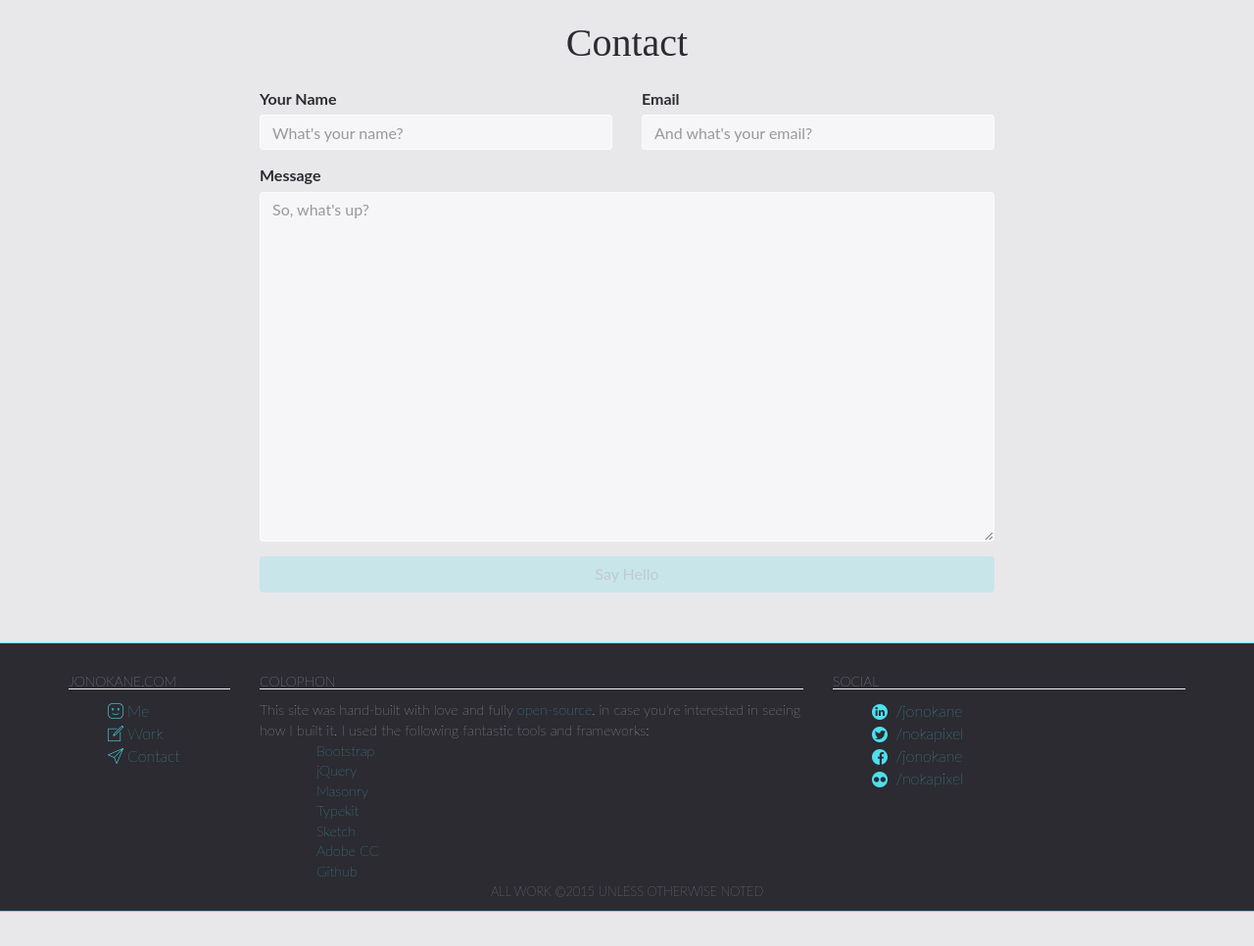
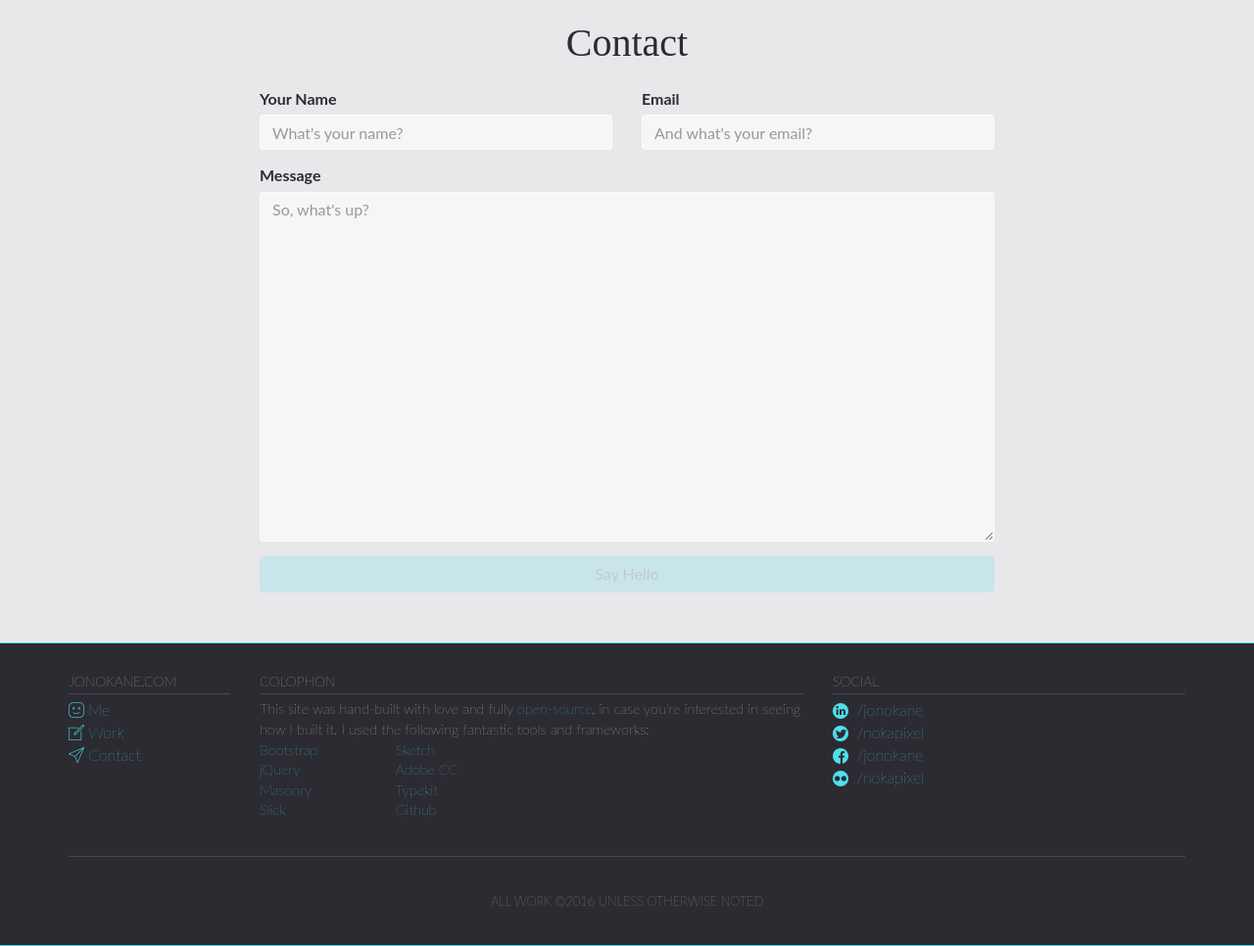
Before and after one commit to jonokane/jonokane-16, a PHP site: page / in a window 1280 px wide. Shown: the part 2117-3083 px from the top of the page at 98% size. Before the commit the page ends 3048 px from the top, so only its background shows below. Run offline with PHP 8.4, Linux system fonts and the light colour scheme; some libraries are stand-ins or nearby versions.

Commit message:
updating lots of css, colors, footer tweaks, etc

```diff
--- a/index.php
+++ b/index.php
@@ -326,16 +326,23 @@
                 </div>
                 <div class="col-md-6 colophon">
                     <h6>Colophon</h6>
-                    <p>This site was hand-built with love and fully <a href="https://github.com/jonokane/jk-folio-15">open-source</a>, in case you're interested in seeing how I built it. I used the following fantastic tools and frameworks:</p>
+                    <p>This site was hand-built with love and fully <a href="https://github.com/jonokane/jonokane-16">open-source</a>, in case you're interested in seeing how I built it. I used the following fantastic tools and frameworks:</p>
+                    <div class="col-md-3">
                     <ul>
                         <li><a href="http://getbootstrap.com/" target="_blank">Bootstrap</a></li>
                         <li><a href="http://jquery.com/" target="_blank">jQuery</a></li>
                         <li><a href="http://masonry.desandro.com/" target="_blank">Masonry</a></li>
-                        <li><a href="https://typekit.com/" target="_blank">Typekit</a></li>
+                        <li><a href="http://kenwheeler.github.io/slick/" target="_blank">Slick</a></li>
+                      </ul>
+                    </div>
+                    <div class="col-md-4">
+                    <ul>
                         <li><a href="http://bohemiancoding.com/sketch/" target="_blank">Sketch</a></li>
                         <li><a href="http://adobe.com" target="_blank">Adobe CC</a></li>
+                        <li><a href="https://typekit.com/" target="_blank">Typekit</a></li>
                         <li><a href="https://github.com/" target="_blank">Github</a></li>
                     </ul>
+                    </div>
                 </div>
                 <div class="col-md-4">
                     <h6>Social</h6>
@@ -349,7 +356,7 @@
             </div>
             <div class="row">
                 <div class="col-md-12 text-center">
-                    <p class="small caps centered">All work &copy;2015 unless otherwise noted</p>
+                    <p class="small caps centered copyline">All work &copy;2016 unless otherwise noted</p>
                 </div>
             </div>
         </div>
--- a/src/scss/colors.scss
+++ b/src/scss/colors.scss
@@ -12,6 +12,7 @@ $gray-med-med: #c7c7c7;
 $gray-light: #efefef;
 $gray-mellow-purp: #C6C2CA;
 $gray-dark-turq:#215F65;
+$gray-subtle: #484654;
 
 $highlight-blue: #e4e2f0;
 $highlight-turq: #4edfec;
--- a/src/scss/main.scss
+++ b/src/scss/main.scss
@@ -707,11 +707,13 @@ footer{
 	color:$gray-light;
 	background:$gray-dark;
 	h6{
-	color:#efefef;
+	color:$gray-light;
 	font-weight:200;
 	text-transform:uppercase;
-	border-bottom:1px solid $gray-light;
+	border-bottom:1px solid $gray-subtle;
 	width:100%;
+	padding-bottom:5px;
+	margin-bottom:5px;
 	}
 	p{
 		font-weight:200;
@@ -720,6 +722,7 @@ footer{
 
 	ul{
 		margin:0;
+		padding:0;
 	}
 	ul li{
 		list-style-type: none;
@@ -749,10 +752,23 @@ footer{
 			margin-bottom:0;
 			font-size:.8rem;
 		}
+		ul{
+			margin-left:0;
+			padding-left:0;
+		}
 		ul li{
-			margin-left:1rem;
+			// margin-left:1rem;
 			font-size:.8rem;
 		}
+		.col-md-3, .col-md-4{
+			padding-left:0;
+		}
+	}
+	.copyline{
+		margin-top: 2rem;
+    margin-bottom: 2rem;
+    border-top: 1px solid $gray-subtle;
+    padding-top: 2rem;
 	}
 }
 
```
Also changed, not shown: dist/css/main.css.
